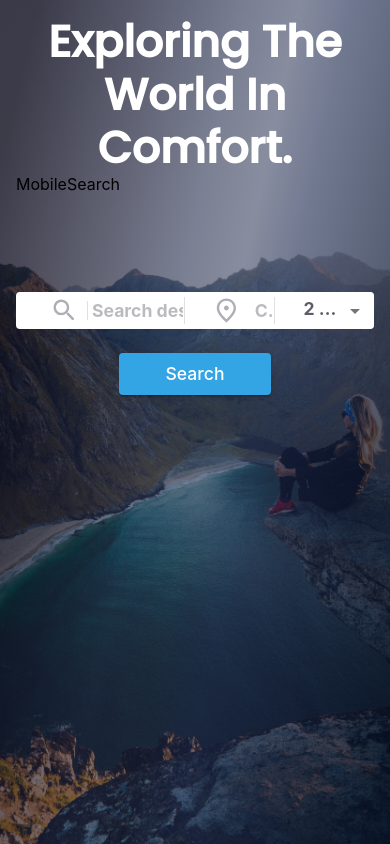
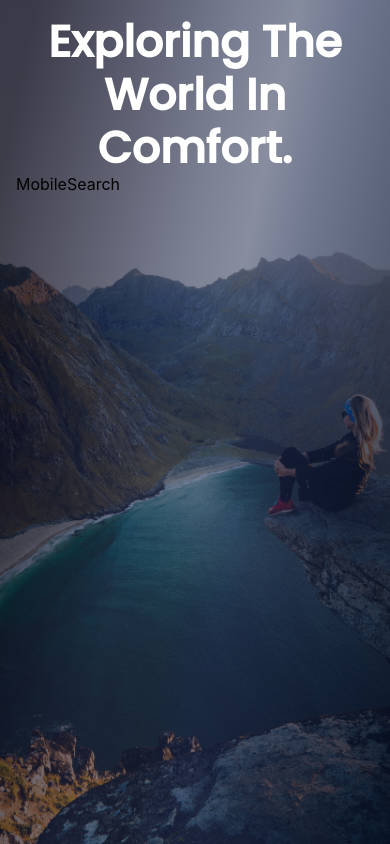
Before and after one commit to jallenmanaloto/Travel-Agency, a React (Create React App) app: page / in a window 390 px wide. Built offline with nearby package versions, Linux system fonts and the light colour scheme.

Commit message:
Fixed display of form on mobile view

```diff
--- a/src/components/landing/header/Search.js
+++ b/src/components/landing/header/Search.js
@@ -37,7 +37,12 @@ const Search = () => {
       <ThemeProvider theme={fontInter}>
         <div className="form-container">
           <Grid container justifyContent="center" spacing={3}>
-            <Grid item sm={7} lg={10}>
+            <Grid
+              item
+              sm={7}
+              lg={10}
+              sx={{ display: { xs: "none", sm: "block" } }}
+            >
               <div className="field-container">
                 <SearchRoundedIcon
                   sx={{ ml: "34px", color: "#AFAEB4", fontSize: "1.8rem" }}
@@ -84,7 +89,12 @@ const Search = () => {
                 </Select>
               </div>
             </Grid>
-            <Grid item sm={2} lg={2}>
+            <Grid
+              item
+              sm={2}
+              lg={2}
+              sx={{ display: { xs: "none", sm: "block" } }}
+            >
               <Button
                 sx={{
                   width: "152px",
```
